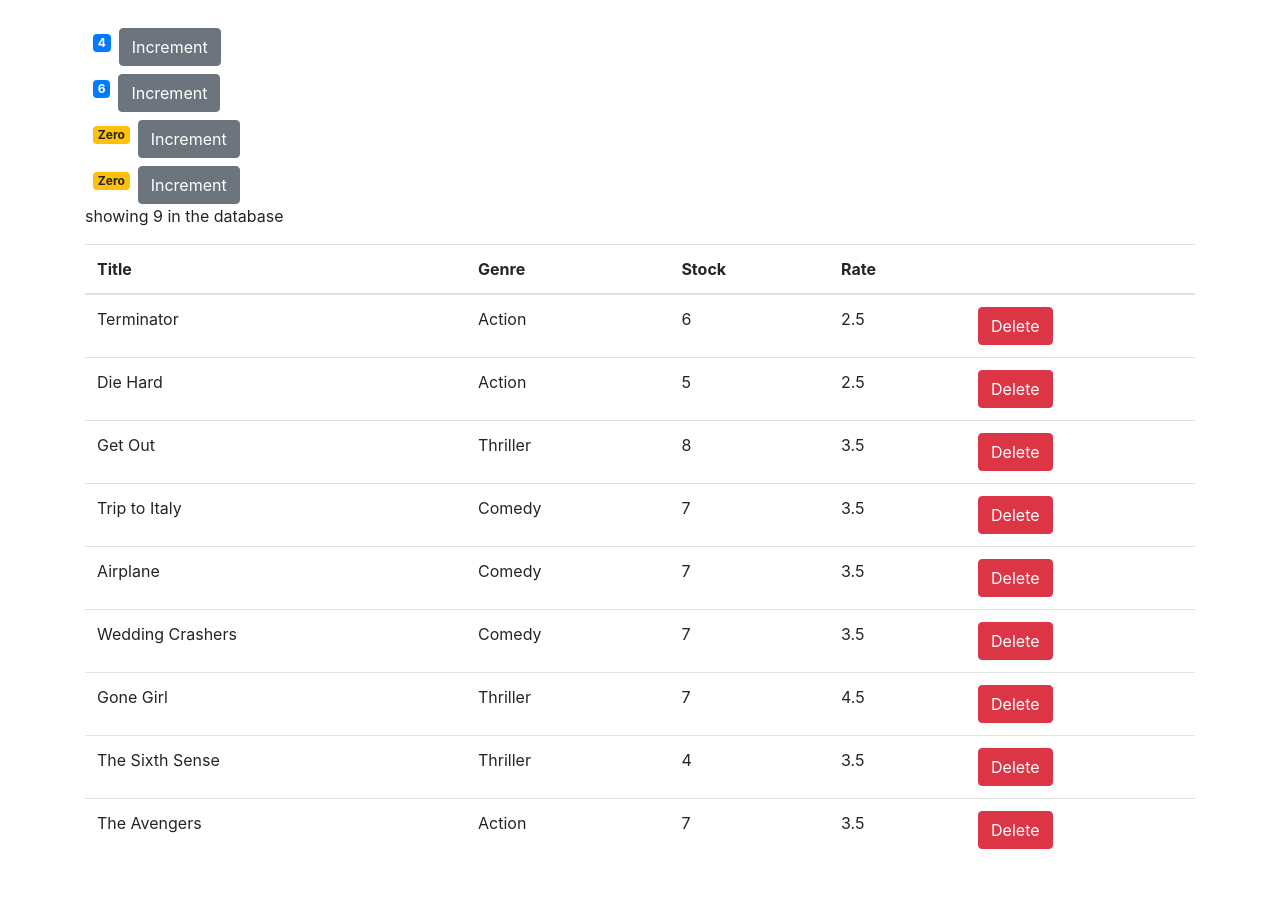
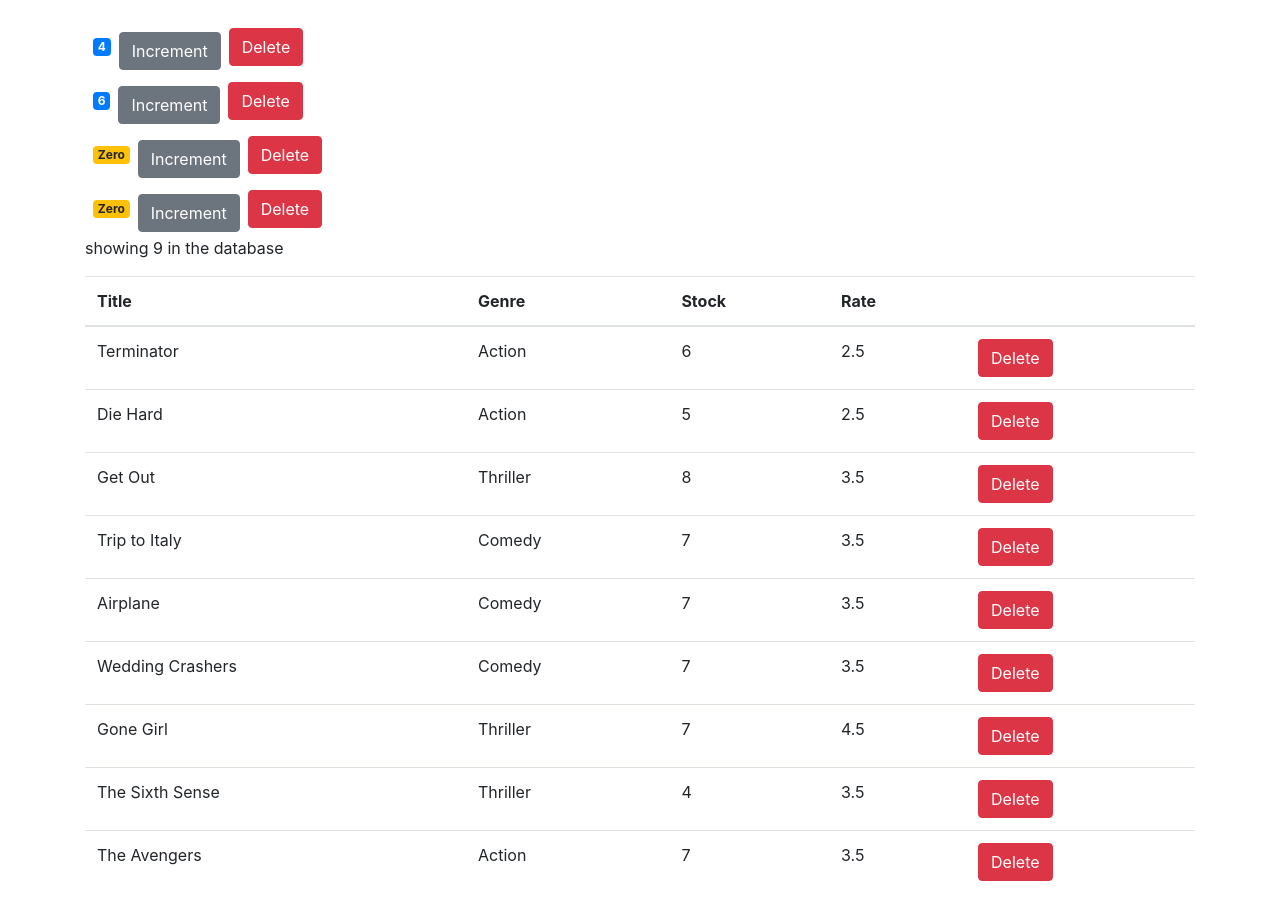
Before and after one commit to Ammarbashirharuna/MovieApp, a React (Vite) app: page / in a window 1280 px wide. Before the commit the page ends 877 px from the top, so only its background shows below. Built offline with nearby package versions, Linux system fonts and the light colour scheme.

Commit message:
creating delete button

```diff
--- a/src/components/counter.jsx
+++ b/src/components/counter.jsx
@@ -1,4 +1,6 @@
 import { Component } from "react";
+import PropTypes from "prop-types";
+
 class Counter extends Component {
   state = {
     count: this.props.value,
@@ -6,7 +8,6 @@ class Counter extends Component {
   handleIncrement = () => {
     this.setState({ count: this.state.count + 1 });
     // button for increasing the button numbers
-
   };
   render() {
     return (
@@ -18,6 +19,7 @@ class Counter extends Component {
         >
           Increment
         </button>
+        <button onClick={this.props.onDelete} className="btn btn-danger m-2">Delete</button>
       </div>
     );
   }
--- a/src/components/counters.jsx
+++ b/src/components/counters.jsx
@@ -10,11 +10,18 @@ class Counters extends Component {
       { id: 4, value: 0 },
     ],
   };
+  handleDelete = () => {
+    console.log("event handler clicked");
+  };
   render() {
     return (
       <>
         {this.state.counters.map((counter) => (
-          <Counter key={counter.id} value={counter.value}  />
+          <Counter
+            key={counter.id}
+            onDelete={this.handleDelete}
+            value={counter.value}
+          />
         ))}
       </>
     );
```
